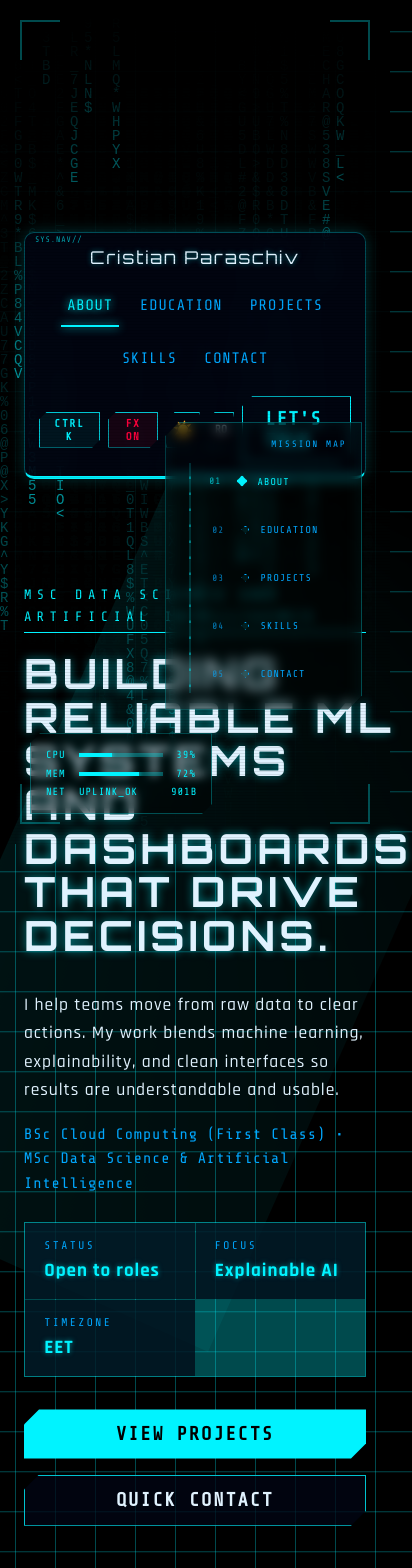
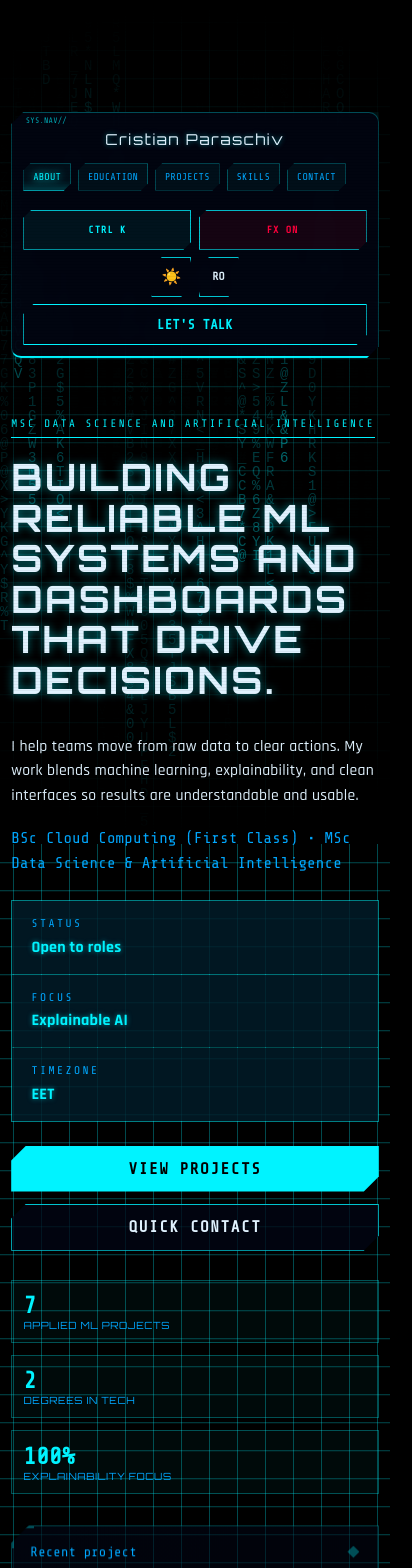
Before and after one commit to CParaschivDev/portofolio-cristian-paraschiv, a React (Vite) app: page / in a window 390 px wide. Shown: the top 1568 px of the page, 412 px wide, since content can reach past the window. Built offline with nearby package versions, Linux system fonts and the light colour scheme.

Commit message:
feat: make cyber portfolio fully mobile responsive

```diff
--- a/src/App.css
+++ b/src/App.css
@@ -1774,3 +1774,467 @@
     display: none;
   }
 }
+
+@media (max-width: 1100px) {
+  .page {
+    padding-inline: clamp(1rem, 4vw, 2rem);
+  }
+
+  .sys-hud-overlay,
+  .mission-rail,
+  .screen-reticle {
+    display: none;
+  }
+
+  .matrix-canvas {
+    opacity: 0.42;
+  }
+}
+
+@media (max-width: 760px) {
+  .page {
+    gap: 3.5rem;
+    padding: 1rem max(0.85rem, env(safe-area-inset-left)) 2rem max(0.85rem, env(safe-area-inset-right));
+    overflow-x: hidden;
+  }
+
+  .page * {
+    min-width: 0;
+  }
+
+  .page::before,
+  .page::after {
+    display: none;
+  }
+
+  .nav {
+    position: static;
+    display: grid;
+    grid-template-columns: 1fr;
+    align-items: stretch;
+    gap: 0.75rem;
+    width: 100%;
+    padding: 0.85rem;
+    border-bottom-width: 2px;
+    clip-path: polygon(12px 0, 100% 0, 100% calc(100% - 12px), calc(100% - 12px) 100%, 0 100%, 0 12px);
+  }
+
+  .nav::before {
+    left: 0.85rem;
+    top: 0.2rem;
+  }
+
+  .brand {
+    padding-top: 0.35rem;
+    text-align: center;
+    font-size: clamp(0.95rem, 4vw, 1.15rem);
+  }
+
+  .nav-links {
+    width: 100%;
+    gap: 0.45rem;
+    overflow-x: auto;
+    flex-wrap: nowrap;
+    justify-content: flex-start;
+    padding: 0.15rem 0 0.45rem;
+    scroll-snap-type: x proximity;
+    scrollbar-width: none;
+  }
+
+  .nav-links::-webkit-scrollbar {
+    display: none;
+  }
+
+  .nav-links a {
+    flex: 0 0 auto;
+    padding: 0.45rem 0.65rem;
+    border: 1px solid var(--line);
+    background: rgba(0, 243, 255, 0.045);
+    font-size: 0.68rem;
+    scroll-snap-align: start;
+    clip-path: polygon(7px 0, 100% 0, 100% calc(100% - 7px), calc(100% - 7px) 100%, 0 100%, 0 7px);
+  }
+
+  .nav-links a.nav-active::after {
+    bottom: -0.18rem;
+  }
+
+  .nav-controls {
+    width: 100%;
+    justify-content: center;
+    flex-wrap: wrap;
+    gap: 0.45rem;
+  }
+
+  .command-trigger,
+  .fx-toggle {
+    flex: 1 1 104px;
+    height: 40px;
+    padding: 0 0.6rem;
+    font-size: 0.62rem;
+    letter-spacing: 0.1em;
+  }
+
+  .theme-toggle,
+  .lang-toggle {
+    width: 40px;
+    height: 40px;
+    flex: 0 0 40px;
+  }
+
+  .nav-cta {
+    flex: 1 1 100%;
+    text-align: center;
+    padding-block: 0.75rem;
+  }
+
+  .hero {
+    grid-template-columns: 1fr;
+    gap: 2rem;
+  }
+
+  .hero-content h1 {
+    font-size: clamp(2rem, 10vw, 3.05rem);
+    line-height: 1.08;
+    overflow-wrap: anywhere;
+  }
+
+  .eyebrow {
+    font-size: 0.68rem;
+    letter-spacing: 0.22em;
+  }
+
+  .hero-subtitle,
+  .hero-edu {
+    max-width: none;
+    font-size: 0.98rem;
+  }
+
+  .hero-signal {
+    grid-template-columns: 1fr;
+  }
+
+  .hero-actions {
+    display: grid;
+    grid-template-columns: 1fr;
+    gap: 0.75rem;
+    margin: 1.5rem 0 1.8rem;
+  }
+
+  .btn {
+    width: 100%;
+    min-height: 46px;
+    padding: 0.85rem 1rem;
+  }
+
+  .hero-stats {
+    display: grid;
+    grid-template-columns: repeat(3, minmax(0, 1fr));
+    gap: 0.75rem;
+  }
+
+  .stat {
+    font-size: clamp(1.15rem, 6vw, 1.55rem);
+  }
+
+  .stat-label {
+    font-size: 0.62rem;
+    letter-spacing: 0.06em;
+  }
+
+  .hero-card,
+  .about-card,
+  .education-card,
+  .skills-card,
+  .project-card,
+  .contact-card {
+    padding: 1.15rem;
+    clip-path: polygon(18px 0, 100% 0, 100% calc(100% - 18px), calc(100% - 18px) 100%, 0 100%, 0 18px);
+  }
+
+  .hero-card:hover,
+  .about-card:hover,
+  .education-card:hover,
+  .skills-card:hover,
+  .project-card:hover,
+  .contact-card:hover {
+    transform: none;
+  }
+
+  .neural-core {
+    width: min(230px, 78vw);
+    margin-block: 1rem 1.25rem;
+  }
+
+  .card-header,
+  .card-tags,
+  .project-tags,
+  .project-metrics,
+  .project-actions,
+  .modal-tags {
+    gap: 0.45rem;
+  }
+
+  .card-tags span,
+  .project-tags span,
+  .skill-chip,
+  .metric-chip,
+  .modal-tags span {
+    font-size: 0.67rem;
+    padding: 0.32rem 0.58rem;
+  }
+
+  .section {
+    gap: 1.35rem;
+  }
+
+  .section::before {
+    top: -12px;
+    width: 38px;
+  }
+
+  .section h2 {
+    font-size: clamp(1.55rem, 8vw, 2.25rem);
+    overflow-wrap: anywhere;
+  }
+
+  .section-head {
+    max-width: none;
+  }
+
+  .about-grid,
+  .education-grid,
+  .certifications-grid,
+  .skills-cards,
+  .project-grid,
+  .skill-matrix,
+  .project-telemetry {
+    grid-template-columns: 1fr;
+    gap: 0.95rem;
+  }
+
+  .project-telemetry {
+    grid-template-columns: repeat(2, minmax(0, 1fr));
+  }
+
+  .project-telemetry-card {
+    min-height: 96px;
+    padding: 0.85rem;
+  }
+
+  .project-telemetry-card strong {
+    font-size: clamp(1.35rem, 8vw, 1.85rem);
+  }
+
+  .telemetry-label,
+  .telemetry-code {
+    letter-spacing: 0.08em;
+  }
+
+  .project-filters {
+    flex-wrap: nowrap;
+    overflow-x: auto;
+    padding: 0.35rem;
+    scroll-snap-type: x proximity;
+    scrollbar-width: none;
+  }
+
+  .project-filters::-webkit-scrollbar {
+    display: none;
+  }
+
+  .filter-chip {
+    flex: 0 0 auto;
+    min-height: 38px;
+    padding: 0.5rem 0.82rem;
+    font-size: 0.64rem;
+    letter-spacing: 0.08em;
+    scroll-snap-align: start;
+  }
+
+  .project-card {
+    gap: 0.95rem;
+  }
+
+  .project-card:hover {
+    transform: none;
+  }
+
+  .project-link,
+  .project-cta {
+    width: 100%;
+    justify-content: center;
+    min-height: 42px;
+  }
+
+  .project-highlights {
+    font-size: 0.92rem;
+  }
+
+  .skill-matrix {
+    padding: 0.85rem;
+  }
+
+  .matrix-card {
+    padding: 0.9rem;
+  }
+
+  .skill-bar-header {
+    gap: 0.65rem;
+    font-size: 0.68rem;
+  }
+
+  .skill-bar-header span:first-child {
+    overflow-wrap: anywhere;
+  }
+
+  .contact-wrapper {
+    grid-template-columns: 1fr;
+    gap: 1rem;
+  }
+
+  .form-group input,
+  .form-group textarea {
+    width: 100%;
+    min-height: 46px;
+    font-size: 1rem;
+  }
+
+  .modal {
+    align-items: stretch;
+    padding: 0.75rem;
+  }
+
+  .modal-card {
+    width: 100%;
+    max-height: calc(100dvh - 1.5rem);
+    overflow-y: auto;
+    padding: 1.25rem;
+    clip-path: polygon(18px 0, 100% 0, 100% calc(100% - 18px), calc(100% - 18px) 100%, 0 100%, 0 18px);
+  }
+
+  .modal-header {
+    align-items: flex-start;
+  }
+
+  .modal-header h3 {
+    font-size: 1rem;
+    overflow-wrap: anywhere;
+  }
+
+  .command-overlay {
+    align-items: stretch;
+    place-items: start stretch;
+    padding: max(0.75rem, env(safe-area-inset-top)) max(0.75rem, env(safe-area-inset-right)) max(0.75rem, env(safe-area-inset-bottom)) max(0.75rem, env(safe-area-inset-left));
+  }
+
+  .command-panel {
+    width: 100%;
+    max-height: calc(100dvh - 1.5rem);
+    clip-path: polygon(18px 0, 100% 0, 100% calc(100% - 18px), calc(100% - 18px) 100%, 0 100%, 0 18px);
+  }
+
+  .command-panel-head {
+    padding: 0.85rem;
+    font-size: 0.68rem;
+    letter-spacing: 0.12em;
+  }
+
+  .command-input-wrap {
+    margin: 0.75rem;
+    padding: 0.8rem;
+  }
+
+  .command-input {
+    font-size: 0.9rem;
+  }
+
+  .command-list {
+    max-height: calc(100dvh - 185px);
+    padding: 0 0.75rem 0.75rem;
+  }
+
+  .command-item {
+    grid-template-columns: 1fr auto;
+    padding: 0.78rem;
+  }
+
+  .command-code {
+    grid-column: 1 / -1;
+  }
+
+  .boot-screen {
+    padding: 1.25rem;
+    font-size: 0.88rem;
+    line-height: 1.65;
+  }
+
+  .footer {
+    text-align: center;
+    font-size: 0.72rem;
+  }
+}
+
+@media (max-width: 420px) {
+  .page {
+    padding-inline: 0.7rem;
+    gap: 3rem;
+  }
+
+  .nav {
+    padding: 0.7rem;
+  }
+
+  .brand {
+    font-size: 0.94rem;
+  }
+
+  .nav-links a {
+    font-size: 0.62rem;
+    padding-inline: 0.55rem;
+  }
+
+  .command-trigger,
+  .fx-toggle {
+    flex-basis: calc(50% - 0.25rem);
+  }
+
+  .nav-cta {
+    font-size: 0.85rem;
+  }
+
+  .hero-content h1 {
+    font-size: clamp(1.75rem, 11vw, 2.35rem);
+  }
+
+  .hero-stats {
+    grid-template-columns: 1fr;
+  }
+
+  .hero-stats > div {
+    padding: 0.7rem;
+    border: 1px solid var(--line);
+    background: rgba(0, 243, 255, 0.04);
+  }
+
+  .project-telemetry {
+    grid-template-columns: 1fr;
+  }
+
+  .project-telemetry-card {
+    min-height: 86px;
+  }
+
+  .skill-bar-header {
+    flex-direction: column;
+    align-items: flex-start;
+  }
+
+  .contact-card {
+    padding: 1rem;
+  }
+
+  .command-panel-head {
+    flex-wrap: wrap;
+  }
+}
--- a/src/index.css
+++ b/src/index.css
@@ -149,3 +149,35 @@ p {
   background: var(--text);
   box-shadow: 0 0 10px var(--accent-glow);
 }
+
+@media (max-width: 700px) {
+  body {
+    font-size: 17px;
+    letter-spacing: 0.025em;
+    background-size: 28px 28px;
+  }
+
+  body::after {
+    opacity: 0.32;
+  }
+
+  h1,
+  h2,
+  h3,
+  h4,
+  h5,
+  h6 {
+    letter-spacing: 0.065em;
+  }
+
+  p {
+    line-height: 1.55;
+  }
+}
+
+@media (max-width: 420px) {
+  body {
+    font-size: 16px;
+    letter-spacing: 0.015em;
+  }
+}
```
